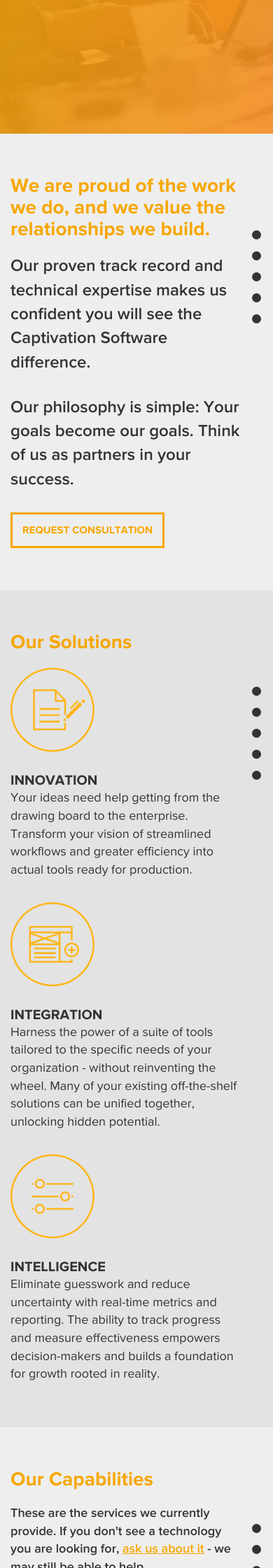
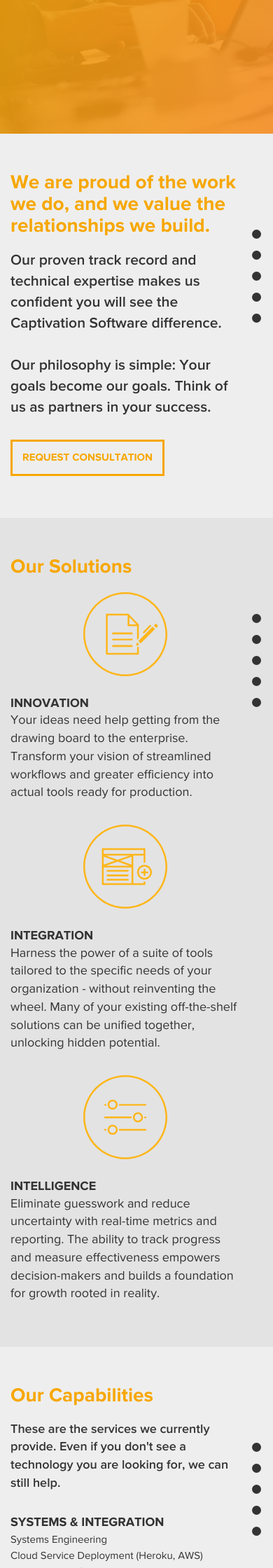
Before and after one commit to isabella232/captivationsoftware.github.io-archive, a Jekyll site: the page built from index.html, in a window 390 px wide. Shown: the part 709-2949 px from the top of the page at 70% size. Built offline with Jekyll 4.4.1, drawn with Linux system fonts in a browser that asks for light colours; nearby versions of some CDN libraries; some web fonts are replaced.

Commit message:
Font adjustment

```diff
--- a/_layouts/default.html
+++ b/_layouts/default.html
@@ -56,7 +56,7 @@
 
 
   <script type="text/template" id="innovation-template">
-    <div class="col-sm-12 col-md-3">
+    <div class="col-sm-12 col-md-3 text-center">
       <img class="icon" data-no-retina src="images/innovation-icon.svg" alt="Innovation" />
     </div>
     <div class="col-sm-12 col-md-9 vertically-centered">
@@ -67,7 +67,7 @@
 
 
   <script type="text/template" id="integration-template">
-    <div class="col-sm-12 col-md-3">
+    <div class="col-sm-12 col-md-3 text-center">
       <img class="icon" data-no-retina src="images/integration-icon.svg" alt="Integration" />
     </div>
     <div class="col-sm-12 col-md-9 vertically-centered">
@@ -78,7 +78,7 @@
 
 
   <script type="text/template" id="intelligence-template">
-    <div class="col-sm-12 col-md-3">
+    <div class="col-sm-12 col-md-3 text-center">
       <img class="icon" data-no-retina src="images/intelligence-icon.svg" alt="Intelligence" />
     </div>
     <div class="col-sm-12 col-md-9 vertically-centered">
@@ -105,7 +105,7 @@
   <script type="text/template" id="capabilities-template">
     <div class="col-xs-12">
       <h1>Our Capabilities</h1>
-      <p>These are the services we currently provide. If you don't see a technology you are looking for, <a href="#contact">ask us about it</a> - we may still be able to help.</p>
+      <p>These are the services we currently provide. Even if you don't see a technology you are looking for, we can still help.</p>
     </div>
     <div class="col-xs-12 col-md-6">
       <h2>SYSTEMS & INTEGRATION</h2>
--- a/css/structure.css
+++ b/css/structure.css
@@ -42,12 +42,13 @@ body {
 
 h1 {
   font-weight: 800;
-  margin: 30px 0;
+  margin: 25px 0;
   font-weight: 700;
+  font-size: 30px;
 }
 
 h2 {
-  font-size: 20px;
+  font-size: 18px;
   font-weight: 700;
   text-transform: uppercase;
   margin: 0;
@@ -69,11 +70,11 @@ p {
 
 p,
 ul li {
-  font-size: 18px;
+  font-size: 16px;
 }
 
 em {
-  font-size: 24px;
+  font-size: 21px;
   font-style: normal;
 }
 
@@ -177,7 +178,7 @@ a:hover {
 }
 
 .capabilities h2 {
-  margin: 5px 0;
+  margin: 3px 0;
 }
 
 .capabilities ul {
@@ -185,8 +186,8 @@ a:hover {
 }
 
 .capabilities ul li {
-  font-size: 16px;
-  line-height: 25px;
+  font-size: 15px;
+  line-height: 23px;
 }
 
 .footer {
@@ -234,6 +235,7 @@ img.icon {
 .contact {
   font-weight: 500;
   padding: 0;
+  margin-bottom: 25px;
 }
 
 .sticky {
--- a/scripts/main.js
+++ b/scripts/main.js
@@ -41,8 +41,7 @@
         $('.section').each(function(i, section) {
           var $section = $(section);
           $section.find('.menu').fixTo($section, {
-            top: 180,
-            bottom: 180
+            top: 120
           });
         });
 
```
